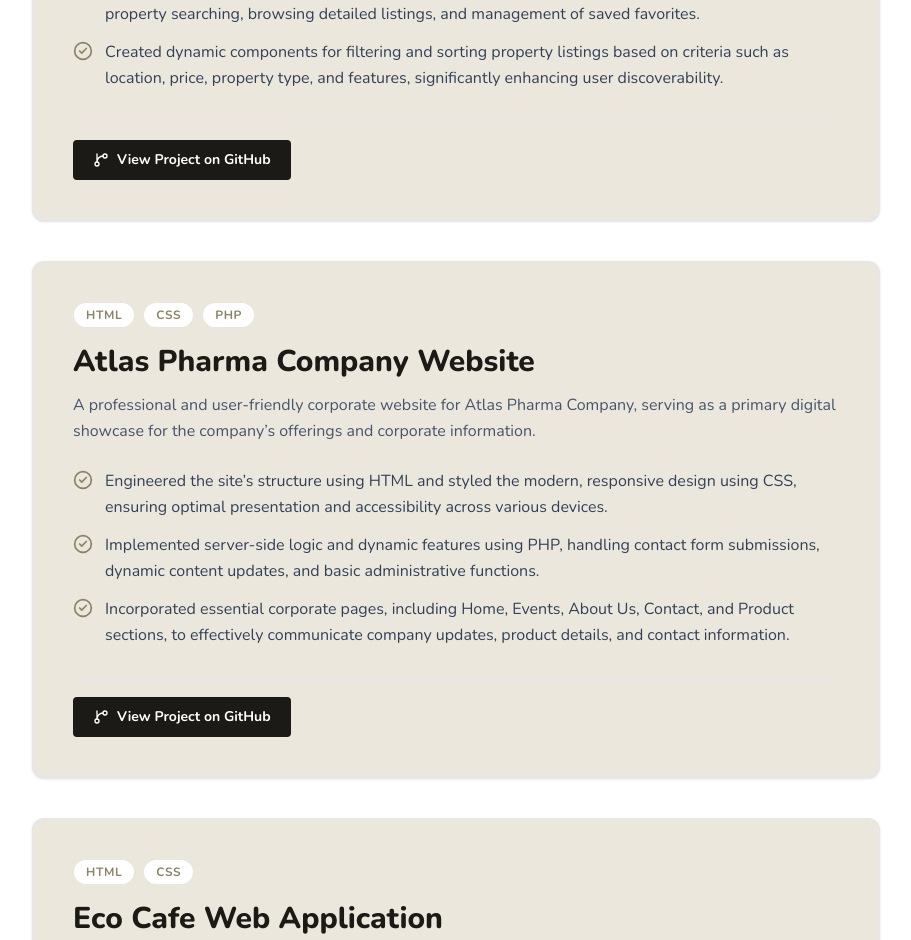
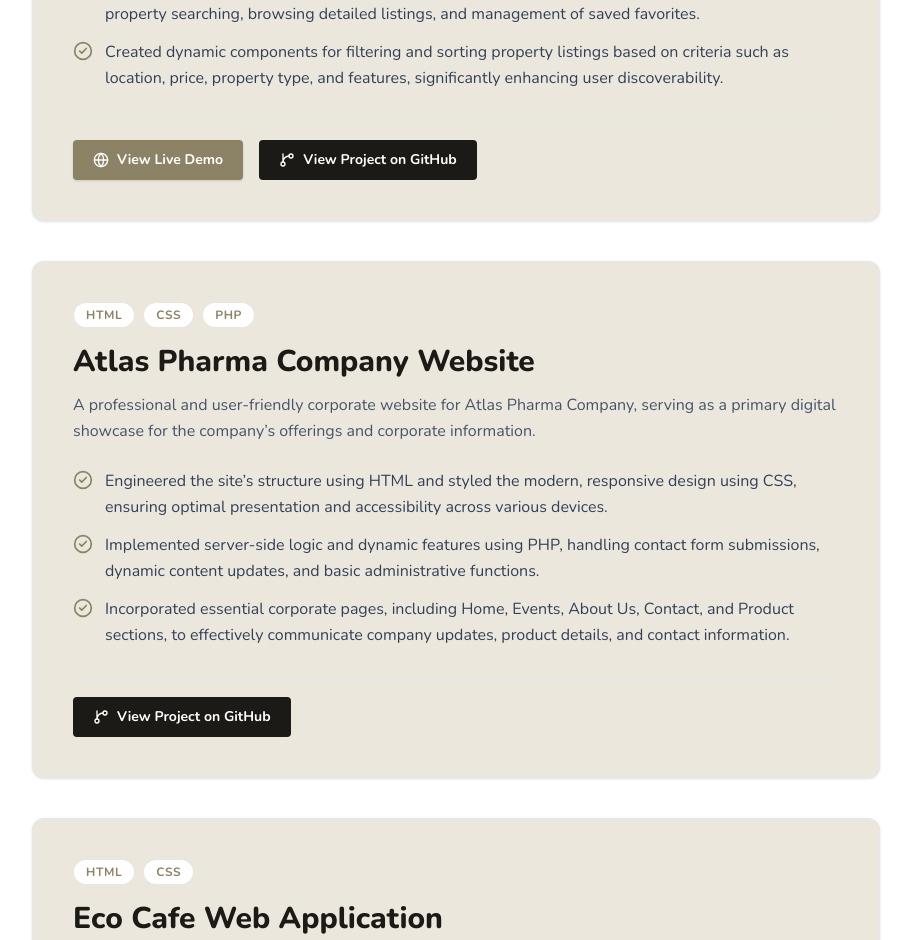
Before and after one commit to Thrichethra/my-portfolio, a Next.js app: page /projects in a window 1280 px wide. Shown: the part 2560-3500 px from the top of the page, without its empty margins (184-1095 px from the left). Built offline with nearby package versions, Linux system fonts and the light colour scheme.

Commit message:
Added estate Website link to the projects page.

```diff
--- a/src/app/projects/page.tsx
+++ b/src/app/projects/page.tsx
@@ -1,7 +1,7 @@
 'use client';
 
 import { useState } from 'react';
-import { GitBranch, ExternalLink, CheckCircle2 } from 'lucide-react';
+import { GitBranch, ExternalLink, CheckCircle2, Globe } from 'lucide-react';
 import Reveal from '@/components/ui/Reveal';
 
 const allProjects = [
@@ -20,6 +20,7 @@ const allProjects = [
     ],
     githubUrl: 'https://github.com/Thrichethra/fullstack-react-online_shopping_webside',
     figmaUrl: '',
+    deployUrl: '',
   },
   {
     title: 'EduQuest — Gamified Learning Platform',
@@ -35,6 +36,7 @@ const allProjects = [
     ],
     githubUrl: 'https://github.com/Thrichethra',
     figmaUrl: '',
+    deployUrl: '',
   },
   {
     title: 'Real-Time Event Ticketing System',
@@ -48,6 +50,7 @@ const allProjects = [
     ],
     githubUrl: 'https://github.com/Thrichethra',
     figmaUrl: '',
+    deployUrl: '',
   },
   {
     title: 'Estate Agent Web Application',
@@ -60,8 +63,8 @@ const allProjects = [
       'Created dynamic components for filtering and sorting property listings based on criteria such as location, price, property type, and features, significantly enhancing user discoverability.',
     ],
     githubUrl: 'https://github.com/Thrichethra/Estate-Property',
-    deployUrl: 'https://estate-property.vercel.app/',
     figmaUrl: '',
+    deployUrl: 'https://estate-property-di3i3wkji-thrichethras-projects.vercel.app/',
   },
   {
     title: 'Atlas Pharma Company Website',
@@ -76,6 +79,7 @@ const allProjects = [
     ],
     githubUrl: 'https://github.com/Thrichethra',
     figmaUrl: '',
+    deployUrl: '',
   },
   {
     title: 'Eco Cafe Web Application',
@@ -90,6 +94,7 @@ const allProjects = [
     ],
     githubUrl: 'https://github.com/Thrichethra',
     figmaUrl: '',
+    deployUrl: '',
   },
 ];
 
@@ -171,12 +176,23 @@ export default function ProjectsPage() {
 
                 {/* Project Links */}
                 <div className="flex flex-wrap gap-4 pt-4 border-t border-slate-200">
+                  {proj.deployUrl && (
+                    <a
+                      href={proj.deployUrl}
+                      target="_blank"
+                      rel="noopener noreferrer"
+                      className="inline-flex items-center gap-2 bg-[var(--primary)] hover:bg-[var(--primary-dark)] text-white text-sm font-bold px-5 py-2.5 rounded transition shadow-sm"
+                    >
+                      <Globe className="w-4 h-4" />
+                      View Live Demo
+                    </a>
+                  )}
                   {proj.githubUrl && (
                     <a
                       href={proj.githubUrl}
                       target="_blank"
-                      rel="noreferrer"
-                      className="inline-flex items-center gap-2 bg-[var(--dark-bg)] hover:bg-[var(--primary)] text-white text-sm font-bold px-5 py-2.5 rounded transition"
+                      rel="noopener noreferrer"
+                      className="inline-flex items-center gap-2 bg-[var(--dark-bg)] hover:bg-slate-800 text-white text-sm font-bold px-5 py-2.5 rounded transition"
                     >
                       <GitBranch className="w-4 h-4" />
                       View Project on GitHub
@@ -186,7 +202,7 @@ export default function ProjectsPage() {
                     <a
                       href={proj.figmaUrl}
                       target="_blank"
-                      rel="noreferrer"
+                      rel="noopener noreferrer"
                       className="inline-flex items-center gap-2 border-2 border-[var(--dark-bg)] text-[var(--dark-bg)] hover:bg-[var(--dark-bg)] hover:text-white text-sm font-bold px-5 py-2.5 rounded transition"
                     >
                       <ExternalLink className="w-4 h-4" />
```
